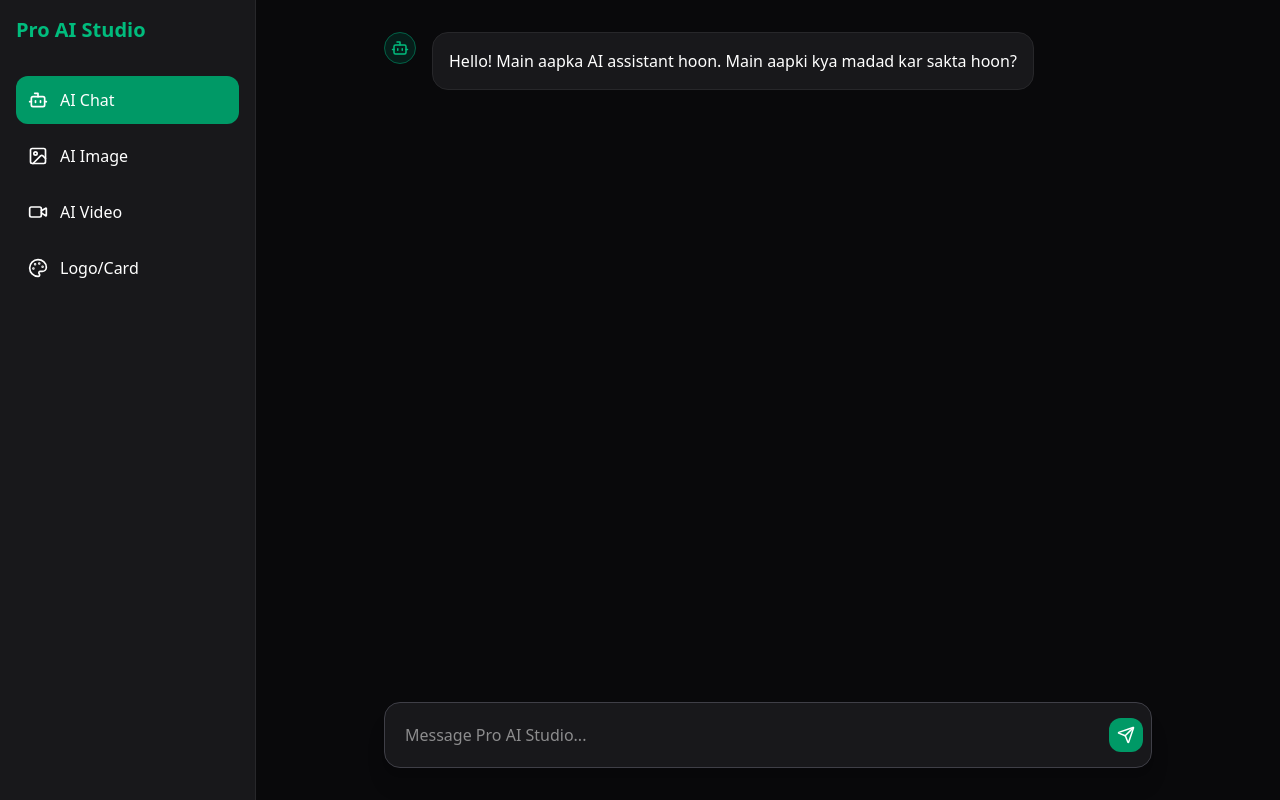
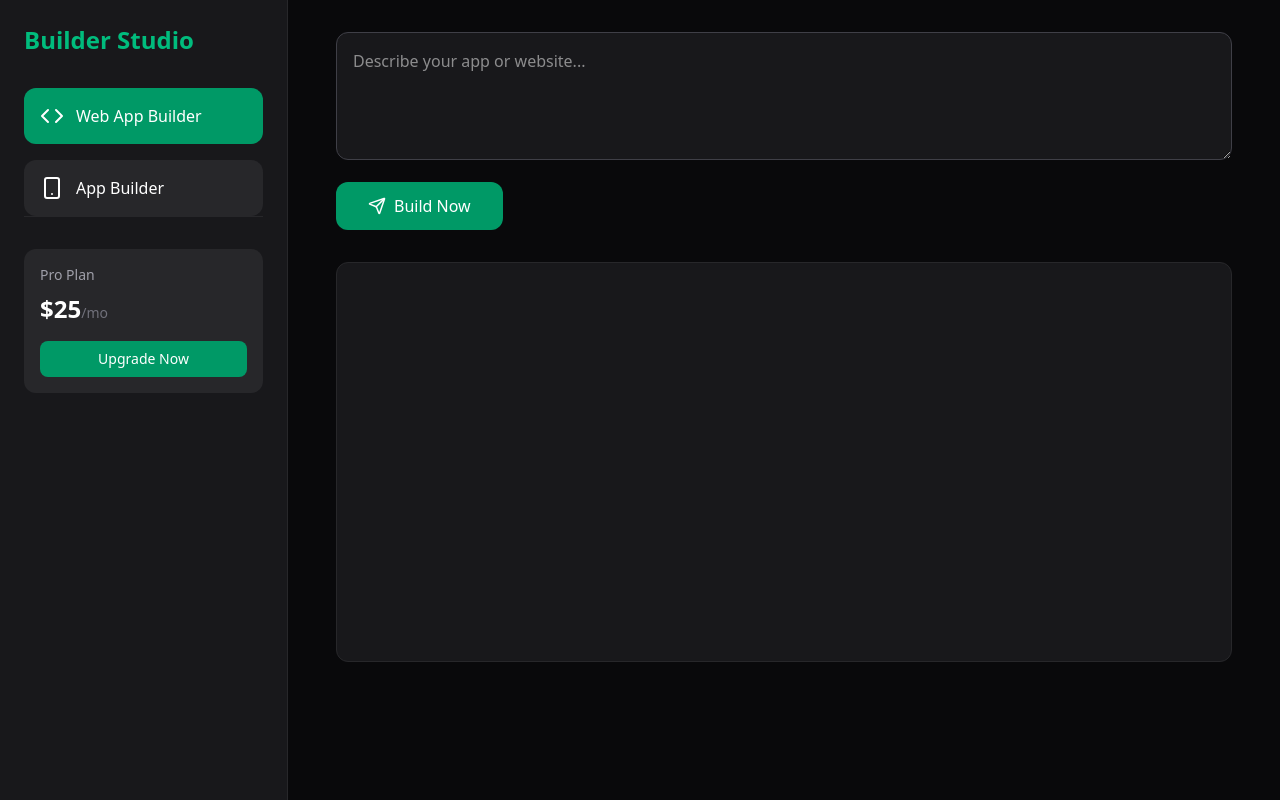
Before and after one commit to tiratkush81038-hue/meri-website, a React (Vite) app: page / in a window 1280 px wide. Built offline with nearby package versions, Linux system fonts and the light colour scheme.

Commit message:
Refactor App component and update sidebar

```diff
--- a/App.tsx
+++ b/App.tsx
@@ -1,86 +1,26 @@
-import { useState, FormEvent } from 'react';
-import { Bot, Image as ImageIcon, Video, Palette, Send, Loader2, Code, Smartphone } from 'lucide-react';
+import { useState } from 'react';
+import { Bot, Code, Smartphone, Send, Loader2, CreditCard } from 'lucide-react';
 import ReactMarkdown from 'react-markdown';
 
-// Code block component for Chat
-const CodeBlock = ({ children, className }: any) => {
-  const [copied, setCopied] = useState(false);
-  const code = children;
+export default function App() {
+  const [prompt, setPrompt] = useState('');
+  const [result, setResult] = useState('');
+  const [isLoading, setIsLoading] = useState(false);
+  const [type, setType] = useState<'web-app' | 'app'>('web-app');
 
-  const copyToClipboard = () => {
-    navigator.clipboard.writeText(code);
-    setCopied(true);
-    setTimeout(() => setCopied(false), 2000);
-  };
-
-  return (
-    <div className="relative group my-4 bg-zinc-950 rounded-lg overflow-hidden border border-zinc-800">
-      <div className="flex justify-between items-center px-4 py-2 bg-zinc-900 border-b border-zinc-800">
-        <span className="text-xs text-zinc-400">code</span>
-        <button onClick={copyToClipboard} className="text-zinc-400 hover:text-white">
-          {copied ? 'Copied!' : 'Copy'}
-        </button>
-      </div>
-      <pre className="p-4 overflow-x-auto text-sm text-emerald-400">
-        <code className={className}>{code}</code>
-      </pre>
-    </div>
-  );
-};
-
-const Sidebar = ({ activeView, setView }: any) => {
-  const menu = [
-    { id: 'chat', name: 'AI Chat', icon: Bot },
-    { id: 'image', name: 'AI Image', icon: ImageIcon },
-    { id: 'video', name: 'AI Video', icon: Video },
-    { id: 'design', name: 'Logo/Card', icon: Palette },
-  ];
-  return (
-    <div className="w-64 bg-zinc-900 border-r border-zinc-800 p-4 flex flex-col">
-      <h1 className="text-xl font-bold text-emerald-500 mb-8">Pro AI Studio</h1>
-      <div className="space-y-2">
-        {menu.map(item => (
-          <button key={item.id} onClick={() => setView(item.id)} className={`w-full flex items-center gap-3 p-3 rounded-xl transition ${activeView === item.id ? 'bg-emerald-600' : 'hover:bg-zinc-800'}`}>
-            <item.icon size={20} /> {item.name}
-          </button>
-        ))}
-      </div>
-    </div>
-  );
-};
-
-export default function App() {
-  const [view, setView] = useState('chat');
-  const [messages, setMessages] = useState<{ role: 'user' | 'ai'; text: string }[]>([
-    { role: 'ai', text: 'Hello! Main aapka AI assistant hoon. Main aapki kya madad kar sakta hoon?' }
-  ]);
-  const [input, setInput] = useState('');
-  const [isLoading, setIsLoading] = useState(false);
-
-  const handleSubmit = async (e: FormEvent) => {
-    e.preventDefault();
-    if (!input.trim() || isLoading) return;
-
-    const userMessage = { role: 'user' as const, text: input };
-    setMessages(prev => [...prev, userMessage]);
-    setInput('');
+  const handleBuild = async () => {
+    if (!prompt.trim()) return;
     setIsLoading(true);
-
     try {
-      const response = await fetch('/api/chat', {
+      const res = await fetch('/api/build', {
         method: 'POST',
         headers: { 'Content-Type': 'application/json' },
-        body: JSON.stringify({ message: input, type: view }),
+        body: JSON.stringify({ prompt, type }),
       });
-
-      const data = await response.json();
-
-      // Response handling update
-      const aiText = data.text || data.error || "No response received from AI.";
-      setMessages(prev => [...prev, { role: 'ai' as const, text: aiText }]);
-
-    } catch (error) {
-      setMessages(prev => [...prev, { role: 'ai' as const, text: 'Error: API call fail.' }]);
+      const data = await res.json();
+      setResult(data.code || data.error);
+    } catch (err) {
+      setResult("Error connecting to server.");
     } finally {
       setIsLoading(false);
     }
@@ -88,35 +28,31 @@
 
   return (
     <div className="min-h-screen bg-zinc-950 text-white flex">
-      <Sidebar activeView={view} setView={setView} />
+      {/* Sidebar */}
+      <div className="w-72 bg-zinc-900 p-6 border-r border-zinc-800">
+        <h1 className="text-2xl font-bold text-emerald-500 mb-8">Builder Studio</h1>
+        <div className="space-y-4">
+          <button onClick={() => setType('web-app')} className={`w-full p-4 rounded-xl flex items-center gap-3 ${type === 'web-app' ? 'bg-emerald-600' : 'bg-zinc-800'}`}><Code /> Web App Builder</button>
+          <button onClick={() => setType('app')} className={`w-full p-4 rounded-xl flex items-center gap-3 ${type === 'app' ? 'bg-zinc-800' : 'bg-zinc-800'}`}><Smartphone /> App Builder</button>
+        </div>
+        <div className="mt-auto pt-8 border-t border-zinc-800">
+          <div className="bg-zinc-800 p-4 rounded-xl">
+            <p className="text-sm text-zinc-400 mb-2">Pro Plan</p>
+            <p className="text-2xl font-bold">$25<span className="text-sm font-normal text-zinc-500">/mo</span></p>
+            <button className="w-full mt-4 bg-emerald-600 py-2 rounded-lg text-sm">Upgrade Now</button>
+          </div>
+        </div>
+      </div>
+      {/* Main */}
       <main className="flex-1 p-8">
-        <div className="max-w-3xl mx-auto flex flex-col h-full">
-          <div className="flex-1 overflow-y-auto space-y-6 mb-20">
-            {messages.map((msg, i) => (
-              <div key={i} className={`flex gap-4 ${msg.role === 'user' ? 'justify-end' : ''}`}>
-                {msg.role === 'ai' && <div className="w-8 h-8 rounded-full bg-emerald-900/30 flex items-center justify-center border border-emerald-800"><Bot size={18} className="text-emerald-500" /></div>}
-                <div className={`p-4 rounded-2xl max-w-[85%] ${msg.role === 'user' ? 'bg-emerald-600 text-white' : 'bg-zinc-900 border border-zinc-800'}`}>
-                  {msg.role === 'ai' ? (
-                    <div className="prose prose-invert prose-sm max-w-none">
-                      <ReactMarkdown components={{ code: CodeBlock }}>{msg.text}</ReactMarkdown>
-                    </div>
-                  ) : (
-                    msg.text
-                  )}
-                </div>
-              </div>
-            ))}
-            {isLoading && (
-              <div className="flex gap-4">
-                <div className="w-8 h-8 rounded-full bg-emerald-900/30 flex items-center justify-center border border-emerald-800"><Bot size={18} className="text-emerald-500" /></div>
-                <div className="p-4 rounded-2xl bg-zinc-900 border border-zinc-800"><Loader2 className="animate-spin" size={18} /></div>
-              </div>
-            )}
+        <div className="max-w-4xl mx-auto">
+          <textarea value={prompt} onChange={(e) => setPrompt(e.target.value)} className="w-full h-32 bg-zinc-900 p-4 rounded-xl border border-zinc-700 outline-none focus:border-emerald-500" placeholder="Describe your app or website..." />
+          <button onClick={handleBuild} className="mt-4 bg-emerald-600 px-8 py-3 rounded-xl flex items-center gap-2 hover:bg-emerald-500">
+            {isLoading ? <Loader2 className="animate-spin" /> : <Send size={18} />} Build Now
+          </button>
+          <div className="mt-8 bg-zinc-900 p-6 rounded-xl border border-zinc-800 min-h-[400px]">
+            <ReactMarkdown className="prose prose-invert">{result}</ReactMarkdown>
           </div>
-          <form onSubmit={handleSubmit} className="bg-zinc-900 border border-zinc-700 rounded-2xl shadow-xl flex items-center p-2 focus-within:border-emerald-500 transition">
-            <input value={input} onChange={(e) => setInput(e.target.value)} className="flex-1 bg-transparent p-3 outline-none" placeholder="Message Pro AI Studio..." />
-            <button className="bg-emerald-600 p-2 rounded-xl hover:bg-emerald-500 transition"><Send size={18} /></button>
-          </form>
         </div>
       </main>
     </div>
```
